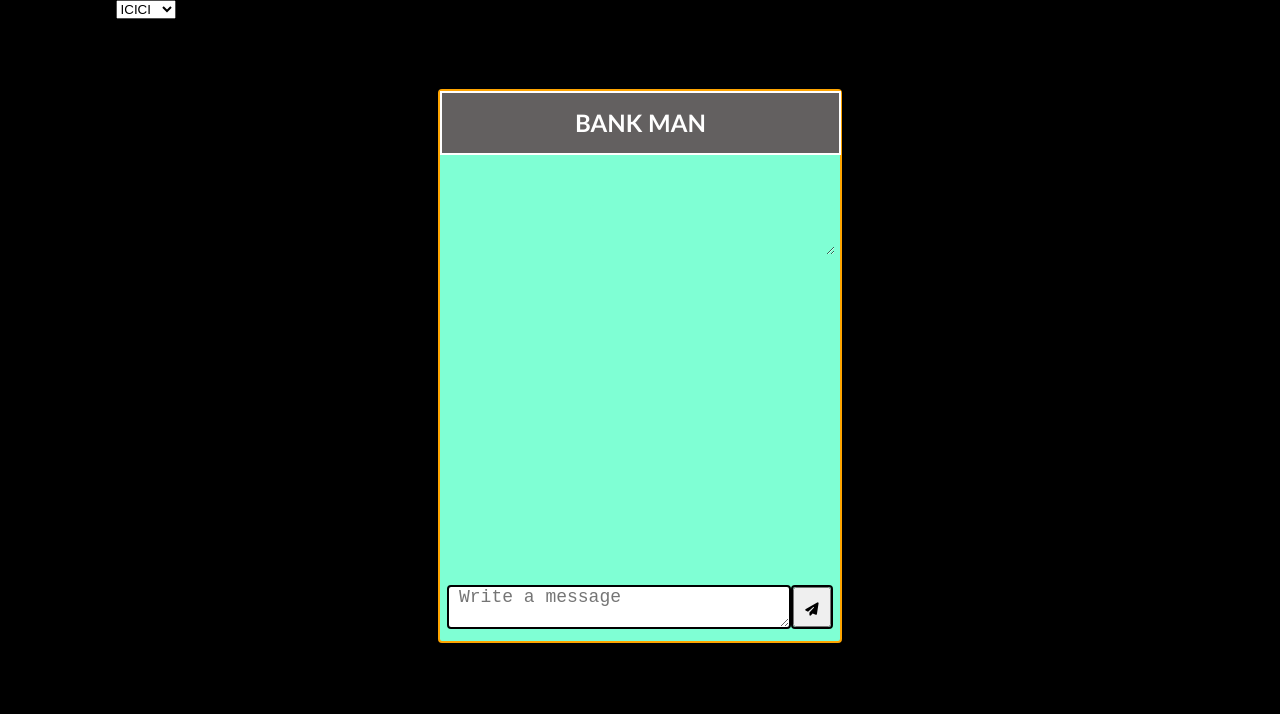
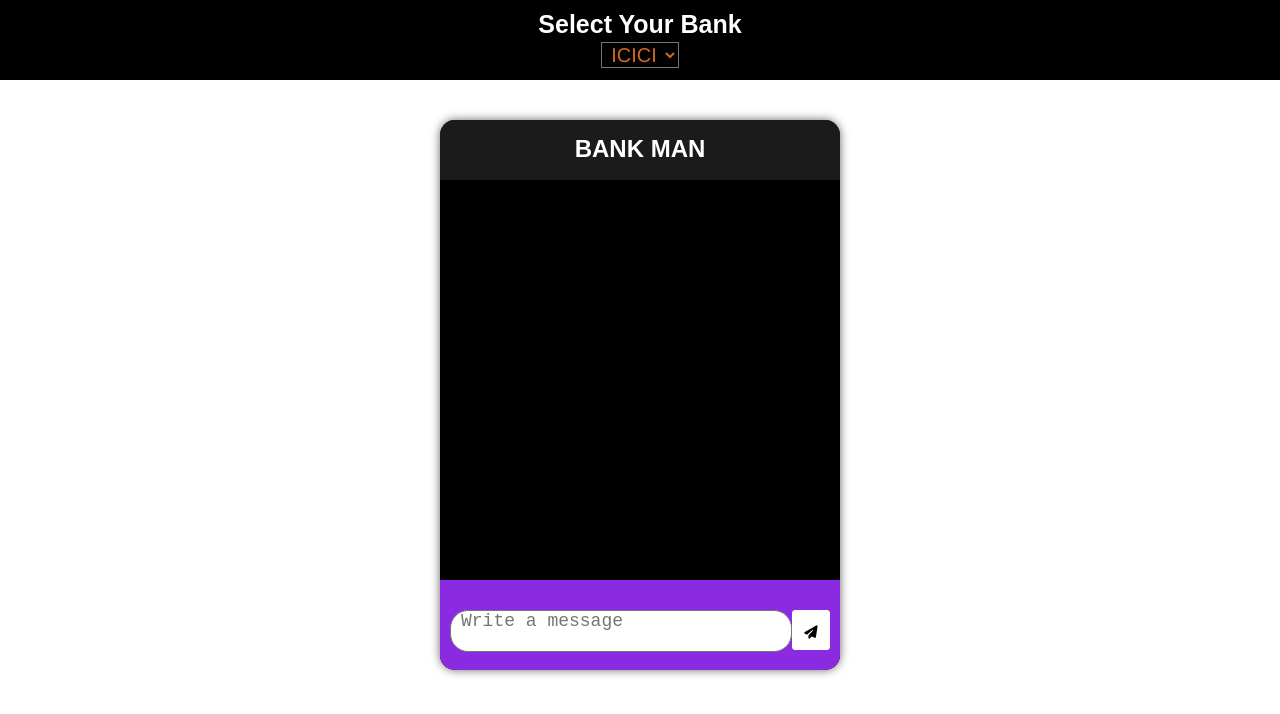
Before and after one commit to Ayush-Gupta-bit/BankMan, a plain HTML site: page bankMan/index.html in a window 1280 px wide. Drawn offline with Linux system fonts and the light colour scheme.

Commit message:
Update style.css

```diff
--- a/bankMan/style.css
+++ b/bankMan/style.css
@@ -3,64 +3,111 @@
     padding: 0;
 }
 body{
-    background-color: rgb(0, 0, 0);
+    background-color: white;
+    background-image: url(black\ background.jpg);
+}
+.navbar{
+    display: flex;
+    text-align: center;
+    justify-content: center;
+    background-color: black;
+    height: 80px;
+    width: 100%;
+    font-weight: bold;
+}
+#options{
+    margin-top: 10px;
+    height: 70px;
+    width: 220px;
+    font-size: 25px;
+    font-family: Arial, Helvetica, sans-serif;
+    color: white;
+    text-align: center;
+}
+#banks{
+    font-size: 20px;
+    font-family: 'Franklin Gothic Medium', 'Arial Narrow', Arial, sans-serif;
+    text-align: center;
+    color: chocolate;
+    background-color: black;
+}
+#banks:hover{
+    cursor: pointer;
 }
 .container{
     display: flex;
     justify-content: center;
     align-items: center;
-    margin-top: 70px;
+    margin-top: 40px;
 }
-
 .box{
-    border: 2px solid orange;
+    /* border: 2px solid black; */
     height: 550px;
     width: 400px;
-    border-radius: 4px;
-    background-color: aquamarine;
+    border-radius: 15px;
+    background-color: black;
+    box-shadow: 0px 0px 10px 0px rgba(0,0,0,0.6);
 }
 
 #top{
     height: 45px;
-    width: 397px;
-    background-color: rgb(99, 96, 96);
+    width: 400px;
+    background-color: rgb(28, 27, 27);
     color: white;
     text-align: center;
     font-size: 24px;
-    font-family: 'Gill Sans', 'Gill Sans MT', Calibri, 'Trebuchet MS', sans-serif;
+    font-family: sans-serif;
     padding-top: 15px;
-    border: 2px solid;
+    /* border: 2px solid; */
     font-weight: bold;
+    border-top-left-radius: 15px;
+    border-top-right-radius: 15px;
 }
 
 #bottom{
     display: flex;
-    justify-content: center;
+    /* justify-content: center; */
+    background-color: blueviolet;
+    height: 90px;
+    margin-top: 250px;
+    border-bottom-left-radius: 15px;
+    border-bottom-right-radius: 15px;
 }
 #msg{
     height: 40px;
     width: 330px;
-    margin-top: 280px;
+    margin-top: 30px;
     margin-left: 10px;
     font-size: 18px;
-    border-radius: 4px;
+    border-radius: 18px;
     padding-left: 10px;
-    border: 2px solid black;
+    resize: none;
+    outline: none;
+}
+#msg::-webkit-scrollbar{
+    width: 0px;
 }
 #icon{
     height: 40px;
     width: 50px;
-    border: 2px solid black;
-    margin-top: 280px;
-    margin-right: 10px;
+    /* border: 2px solid black; */
+    margin-top: 30px;
+    margin-right: 12px;
     display: flex;
     justify-content: center;
+    background-color: white;
     border-radius: 4px;
 }
 
 #btn{
     width: 38px;
     cursor: pointer;
+    background-color: white;
+    border: none;
+    border-radius: 4px;
+}
+#btn:hover{
+    background-color: rgb(238, 233, 233);
 }
 i{
     margin-top: 5px;
@@ -73,14 +120,16 @@ i{
     margin-top: 50px;
 }
 #user_msg{
-    height: 50px;
+    height: 55px;
     width: 240px;
     border: none;
-    background-color: aquamarine;
-    border-radius: 4px;
+    background-color: black;
+    border-radius: 10px 10px 0 10px;
     color: white;
     font-size: 16px;
     font-family: 'Times New Roman', Times, serif;
     cursor: context-menu;
-    padding-left: 5px;
+    padding-left: 6px;
+    resize: none;
+    outline: none;
 }
```
